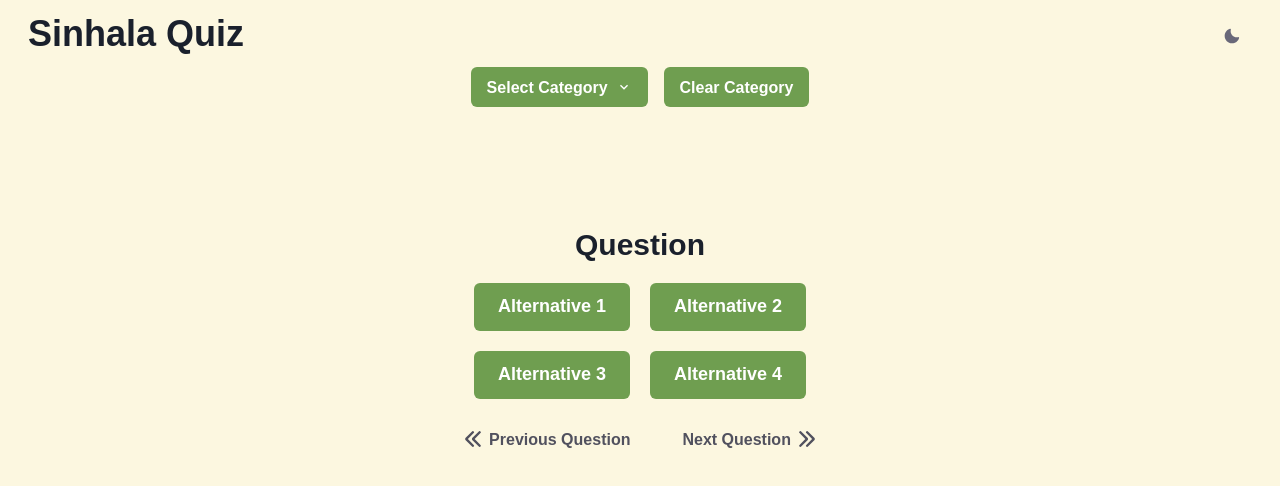
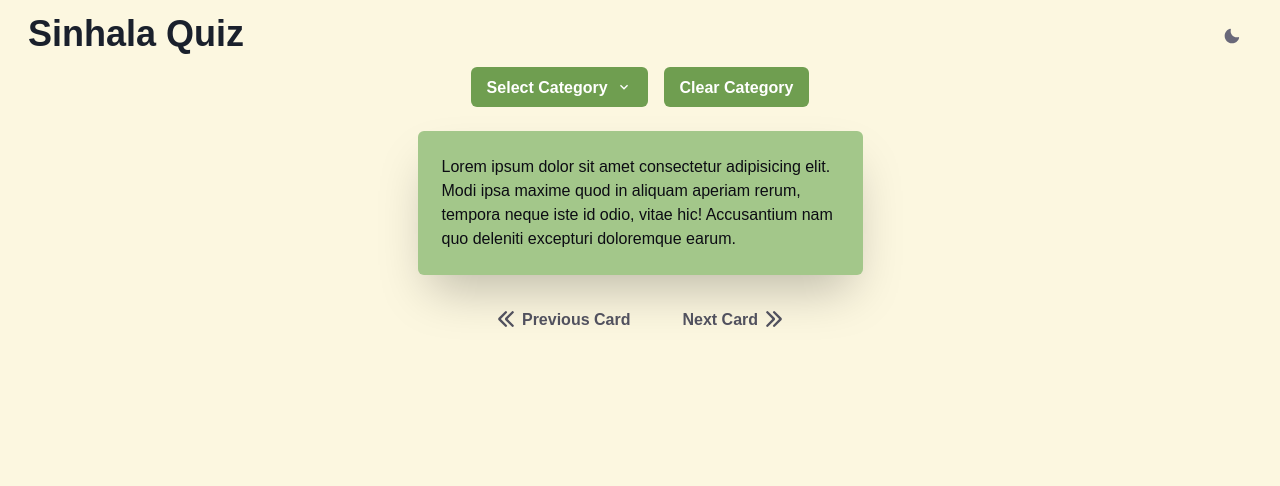
Before and after one commit to druwan/sinhalaquizapp, a Next.js app: page / in a window 1280 px wide. Shown: the top 486 px of the page. Built offline with nearby package versions, Linux system fonts and the light colour scheme; a web font is replaced by a local one.

Commit message:
feat: remade the quizcard to show 1 word

```diff
--- a/components/QuizCard/QuizCard.tsx
+++ b/components/QuizCard/QuizCard.tsx
@@ -1,66 +1,46 @@
-import { ArrowLeftIcon, ArrowRightIcon } from '@chakra-ui/icons';
 import {
-  Button,
-  ButtonGroup,
+  Box,
+  Center,
   Container,
-  Heading,
-  SimpleGrid,
-  useColorMode,
+  Stack,
+  Text,
+  useColorModeValue,
 } from '@chakra-ui/react';
-import React, { useState } from 'react';
-import TrackProgress from '../Progress/TrackProgress';
+import React from 'react';
+import PrevNextCardBtn from '../Buttons/PrevNextCardBtn';
 import CategoryMenu from '../CategoryMenu/CategoryMenu';
 
 const QuizCard = () => {
-  const [value, setValue] = useState('');
-  const { colorMode } = useColorMode();
-  const colorScheme = colorMode === 'light' ? 'Raisin' : 'Turquoise';
-  const invertedColorScheme = colorMode === 'light' ? 'Mint' : 'Flax';
   return (
     <>
       <Container>
+        {/* Move this into a 'start' page */}
         <CategoryMenu />
       </Container>
 
-      <Container as={'main'} maxW={'container.sm'} pt={'15vh'}>
-        <Heading
-          as={'h3'}
-          size={'lg'}
-          display={'flex'}
-          alignContent={'center'}
-          justifyContent={'center'}
-          pb={5}
+      <Center py={6}>
+        <Box
+          maxW={'445px'}
+          w={'full'}
+          bg={useColorModeValue('Mint.300', 'Flax.200')}
+          boxShadow={'2xl'}
+          rounded={'md'}
+          p={6}
+          overflow={'hidden'}
         >
-          Question
-        </Heading>
+          <Stack>
+            <Text color='Raisin.900'>
+              Lorem ipsum dolor sit amet consectetur adipisicing elit. Modi ipsa
+              maxime quod in aliquam aperiam rerum, tempora neque iste id odio,
+              vitae hic! Accusantium nam quo deleniti excepturi doloremque
+              earum.
+            </Text>
+          </Stack>
+        </Box>
+      </Center>
 
-        <ButtonGroup
-          colorScheme={invertedColorScheme}
-          size={'lg'}
-          display={'flex'}
-          alignContent={'center'}
-          justifyContent={'center'}
-        >
-          <SimpleGrid spacing={5} columns={2}>
-            {/* Get alternatives for each question. */}
-            <Button>Alternative 1</Button>
-            <Button>Alternative 2</Button>
-            <Button>Alternative 3</Button>
-            <Button>Alternative 4</Button>
-          </SimpleGrid>
-        </ButtonGroup>
-        <ButtonGroup
-          pt={5}
-          spacing={5}
-          display={'flex'}
-          alignContent={'center'}
-          justifyContent={'center'}
-          variant={'ghost'}
-          colorScheme={colorScheme}
-        >
-          <Button leftIcon={<ArrowLeftIcon />}>Previous Question</Button>
-          <Button rightIcon={<ArrowRightIcon />}>Next Question</Button>
-        </ButtonGroup>
+      <Container as={'main'} maxW={'container.sm'}>
+        <PrevNextCardBtn />
       </Container>
     </>
   );
```
